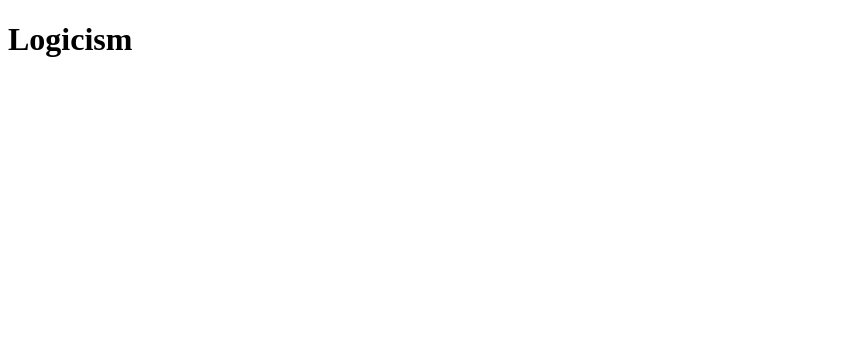
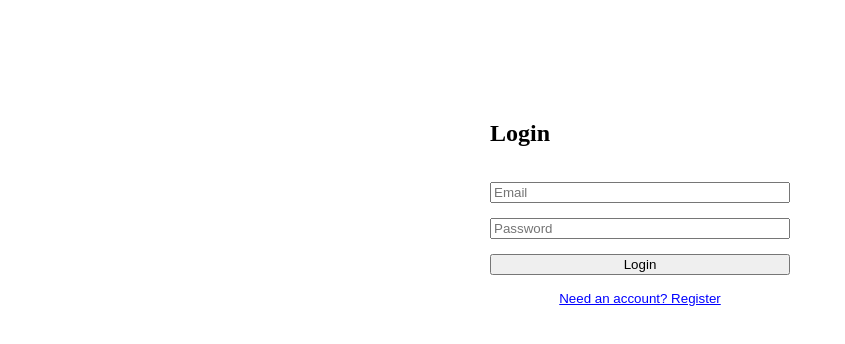
Before and after one commit to Nazeekk/logicalelsim, a React app in the folder frontend/: page / in a window 1280 px wide. Shown: the top 344 px of the page, without its empty margins (0-845 px from the left). Built offline with nearby package versions, Linux system fonts and the light colour scheme; no server answers; the HTML template or start-up script is replaced by a standard one.

Commit message:
feat:added register and login pages for frontend

```diff
--- a/frontend/package.json
+++ b/frontend/package.json
@@ -11,8 +11,11 @@
     "preview": "vite preview"
   },
   "dependencies": {
+    "axios": "^1.15.0",
     "react": "^19.2.4",
-    "react-dom": "^19.2.4"
+    "react-dom": "^19.2.4",
+    "react-router-dom": "^7.14.1",
+    "zustand": "^5.0.12"
   },
   "devDependencies": {
     "@eslint/js": "^9.39.4",
--- a/frontend/src/App.jsx
+++ b/frontend/src/App.jsx
@@ -1,8 +1,43 @@
+// import { BrowserRouter, Routes, Route, Navigate } from 'react-router-dom';
+import { BrowserRouter, Routes, Route, Navigate } from 'react-router-dom';
+import AuthPage from './pages/AuthPage';
+import Dashboard from './pages/Dashboard';
+import { useAuthStore } from './store/authStore';
+
+const ProtectedRoute = ({ children }) => {
+  const token = useAuthStore((state) => state.token);
+  if (!token) return <Navigate to="/" replace />;
+  return children;
+};
+
+const PublicRoute = ({ children }) => {
+  const token = useAuthStore((state) => state.token);
+  if (token) return <Navigate to="/dashboard" replace />;
+  return children;
+};
+
 function App() {
   return (
-    <>
-    <h1>Logicism</h1>
-    </>
+    <BrowserRouter>
+      <Routes>
+        <Route
+          path="/"
+          element={
+            <PublicRoute>
+              <AuthPage />
+            </PublicRoute>
+          }
+        />
+        <Route
+          path="/dashboard"
+          element={
+            <ProtectedRoute>
+              <Dashboard />
+            </ProtectedRoute>
+          }
+        />
+      </Routes>
+    </BrowserRouter>
   );
 }
 
--- /dev/null
+++ b/frontend/src/api/axios.js
@@ -0,0 +1,7 @@
+import axios from 'axios';
+
+const api = axios.create({
+  baseURL: import.meta.env.VITE_API_URL,
+});
+
+export default api;
--- /dev/null
+++ b/frontend/src/pages/AuthPage.jsx
@@ -0,0 +1,65 @@
+import { useState } from 'react';
+import { useAuthStore } from '../store/authStore';
+import { useNavigate } from 'react-router-dom';
+
+const AuthPage = () => {
+  const [isLogin, setIsLogin] = useState(true);
+  const [email, setEmail] = useState('');
+  const [password, setPassword] = useState('');
+
+  const { login, register, error, isLoading } = useAuthStore();
+  const navigate = useNavigate();
+
+  const handleSubmit = async (e) => {
+    e.preventDefault();
+    if (isLogin) {
+      await login(email, password);
+    } else {
+      await register(email, password);
+    }
+
+    const hasError = useAuthStore.getState().error;
+    if (!hasError) {
+      navigate('/dashboard');
+    }
+  };
+
+  return (
+    <div style={{ display: 'flex', justifyContent: 'center', marginTop: '100px' }}>
+      <form onSubmit={handleSubmit} style={{ display: 'flex', flexDirection: 'column', gap: '15px', width: '300px' }}>
+        <h2>{isLogin ? 'Login' : 'Register'}</h2>
+
+        {error && <div style={{ color: 'red' }}>{error}</div>}
+
+        <input
+          type="email"
+          placeholder="Email"
+          value={email}
+          onChange={(e) => setEmail(e.target.value)}
+          required
+        />
+        <input
+          type="password"
+          placeholder="Password"
+          value={password}
+          onChange={(e) => setPassword(e.target.value)}
+          required
+        />
+
+        <button type="submit" disabled={isLoading}>
+          {isLoading ? 'Loading...' : (isLogin ? 'Login' : 'Register')}
+        </button>
+
+        <button
+          type="button"
+          onClick={() => setIsLogin(!isLogin)}
+          style={{ background: 'none', border: 'none', color: 'blue', cursor: 'pointer', textDecoration: 'underline' }}
+        >
+          {isLogin ? 'Need an account? Register' : 'Already have an account? Login'}
+        </button>
+      </form>
+    </div>
+  );
+};
+
+export default AuthPage;
--- /dev/null
+++ b/frontend/src/pages/Dashboard.jsx
@@ -0,0 +1,22 @@
+import { useAuthStore } from '../store/authStore';
+import { useNavigate } from 'react-router-dom';
+
+const Dashboard = () => {
+  const { user, logout } = useAuthStore();
+  const navigate = useNavigate();
+
+  const handleLogout = () => {
+    logout();
+    navigate('/');
+  };
+
+  return (
+    <div style={{ padding: '20px' }}>
+      <h1>Dashboard</h1>
+      <p>Welcome, {user?.email}!</p>
+      <button onClick={handleLogout}>Logout</button>
+    </div>
+  );
+};
+
+export default Dashboard;
--- /dev/null
+++ b/frontend/src/store/authStore.js
@@ -0,0 +1,51 @@
+import { create } from 'zustand';
+import api from '../api/axios';
+
+export const useAuthStore = create((set) => ({
+  user: JSON.parse(localStorage.getItem('user')) || null,
+  token: localStorage.getItem('token') || null,
+  error: null,
+  isLoading: false,
+
+  register: async (email, password) => {
+    set({ isLoading: true, error: null });
+    try {
+      const response = await api.post('/auth/register', { email, password });
+      const { user, token } = response.data;
+
+      localStorage.setItem('token', token);
+      localStorage.setItem('user', JSON.stringify(user));
+
+      set({ user, token, isLoading: false });
+    } catch (error) {
+      set({
+        error: error.response?.data?.message || 'Registration failed',
+        isLoading: false
+      });
+    }
+  },
+
+  login: async (email, password) => {
+    set({ isLoading: true, error: null });
+    try {
+      const response = await api.post('/auth/login', { email, password });
+      const { user, token } = response.data;
+
+      localStorage.setItem('token', token);
+      localStorage.setItem('user', JSON.stringify(user));
+
+      set({ user, token, isLoading: false });
+    } catch (error) {
+      set({
+        error: error.response?.data?.message || 'Login failed',
+        isLoading: false
+      });
+    }
+  },
+
+  logout: () => {
+    localStorage.removeItem('token');
+    localStorage.removeItem('user');
+    set({ user: null, token: null });
+  },
+}));
```
Also changed, not shown: 1 other file (tests, documents, lock files or other folders).
